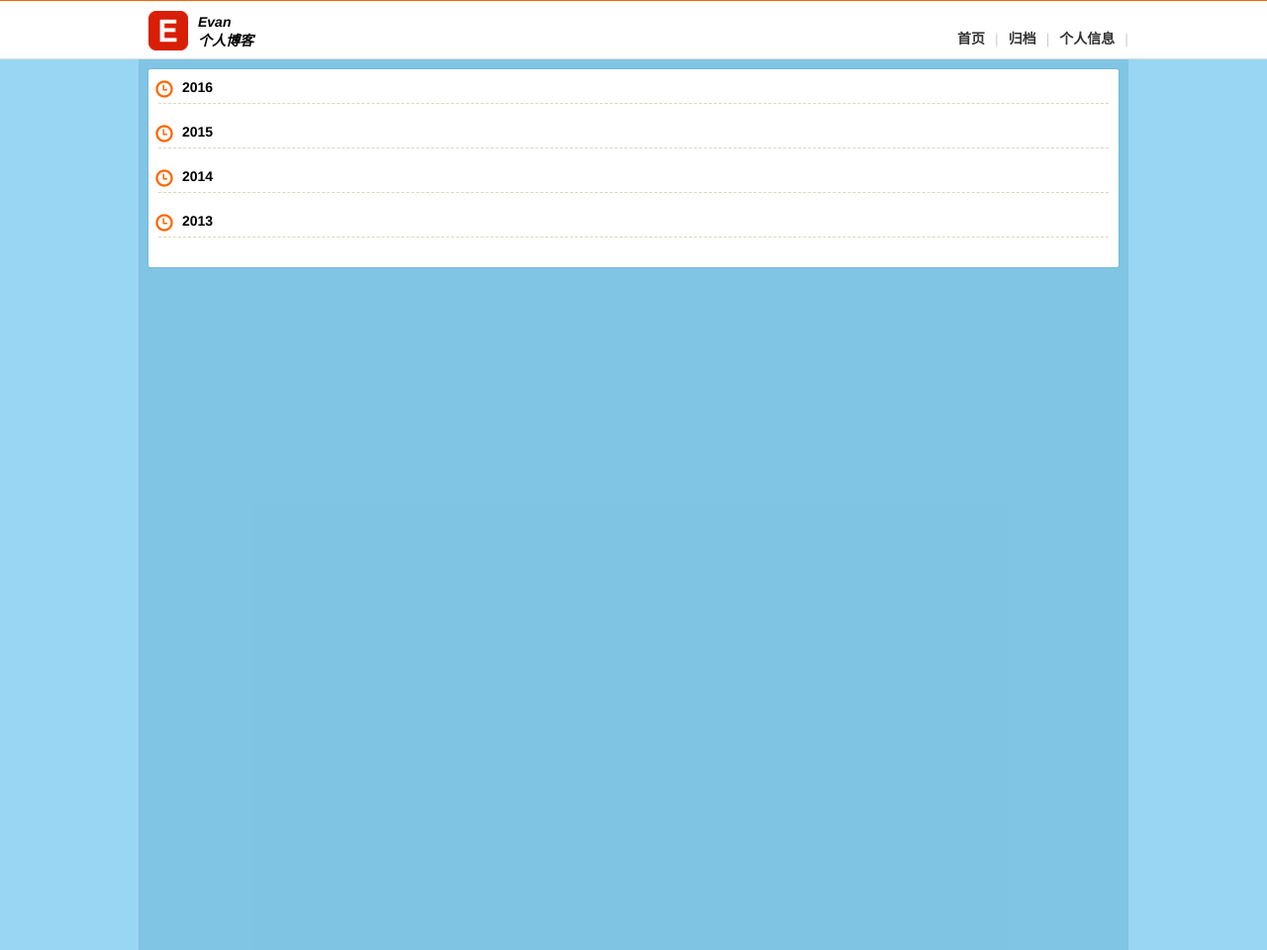
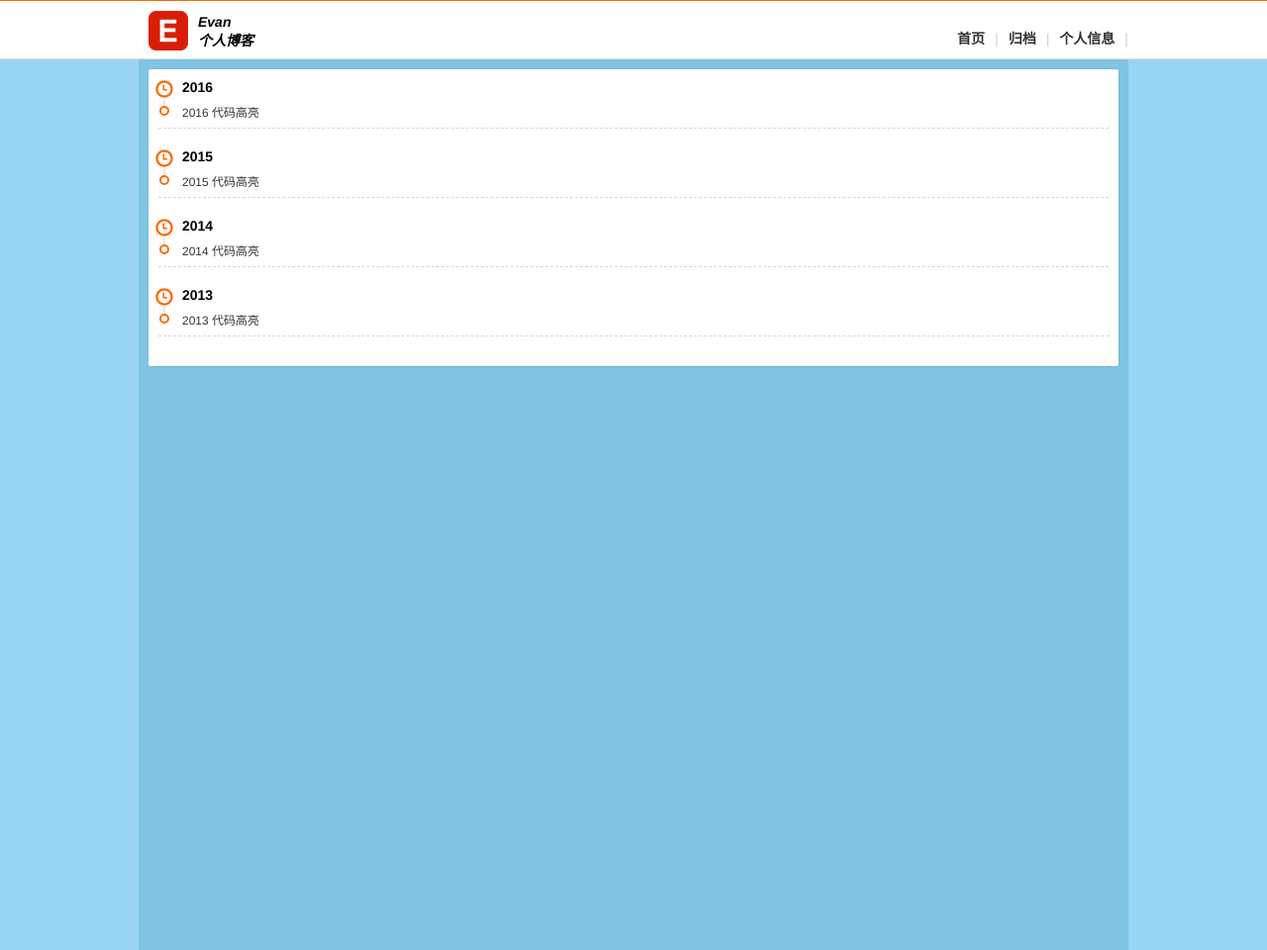
Before and after one commit to bnuephjx/bnuephjx.github.io, a Jekyll site: the page built from archives/index.html, in a window 1280 px wide. Shown: the whole page at 99% size. Built offline with Jekyll 4.4.1, drawn with Linux system fonts in a browser that asks for light colours.

Commit message:
no message

```diff
--- a/_includes/_views/archives.html
+++ b/_includes/_views/archives.html
@@ -12,6 +12,17 @@
                     </div>
                     <div class="eui-timeline-content">{{item.date | date: "%Y" }}</div>
                 </li>
+                {% if (item.date | date: "%Y") ==  currentDate %}
+                <li class="eui-timeline-item">
+                    <div class="eui-timeline-head"></div>
+                    <div class="eui-timeline-content">
+                        <a href="blogInfo.html">
+                            <span class="item-time">{{item.date | date: "%Y" }}</span>
+                            <span>代码高亮</span>
+                        </a>
+                    </div>
+                </li>
+                {% endif %}
             </ul>
             {% endif %}
         {% endfor %}
```
